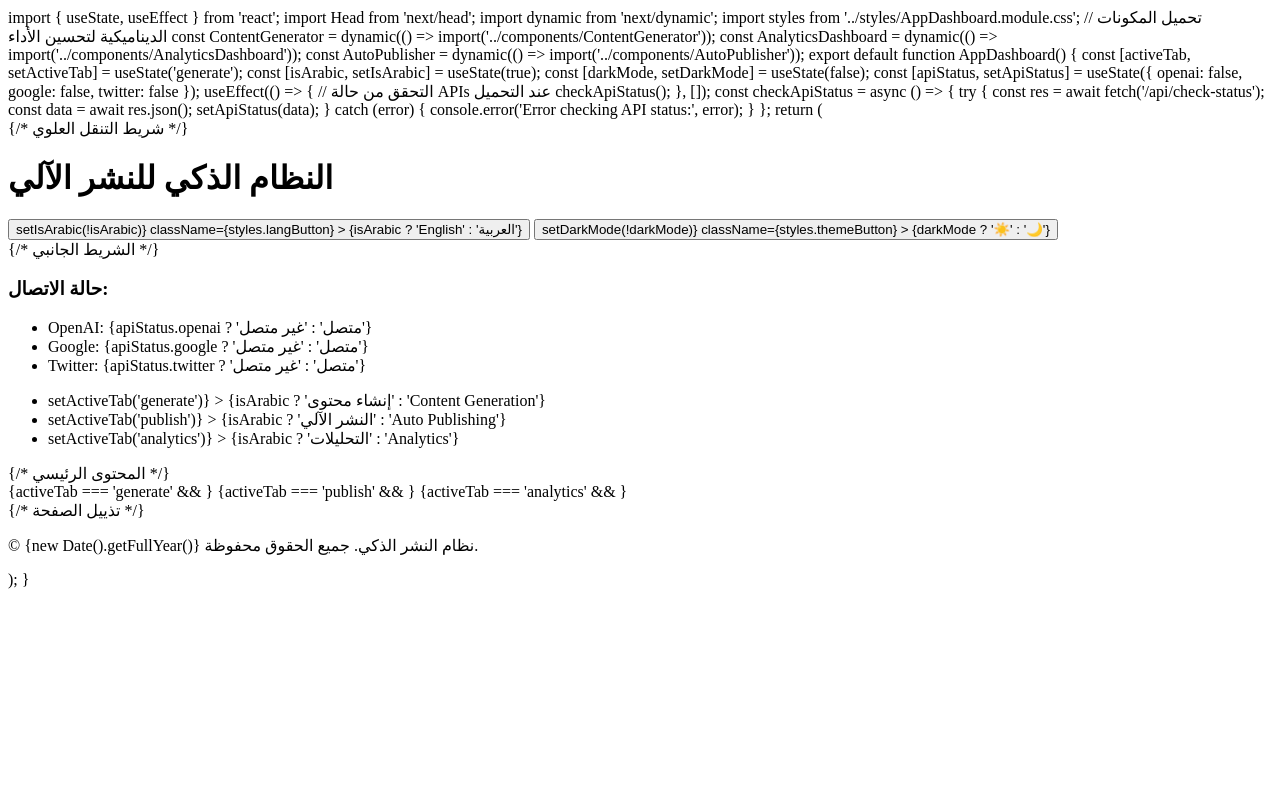
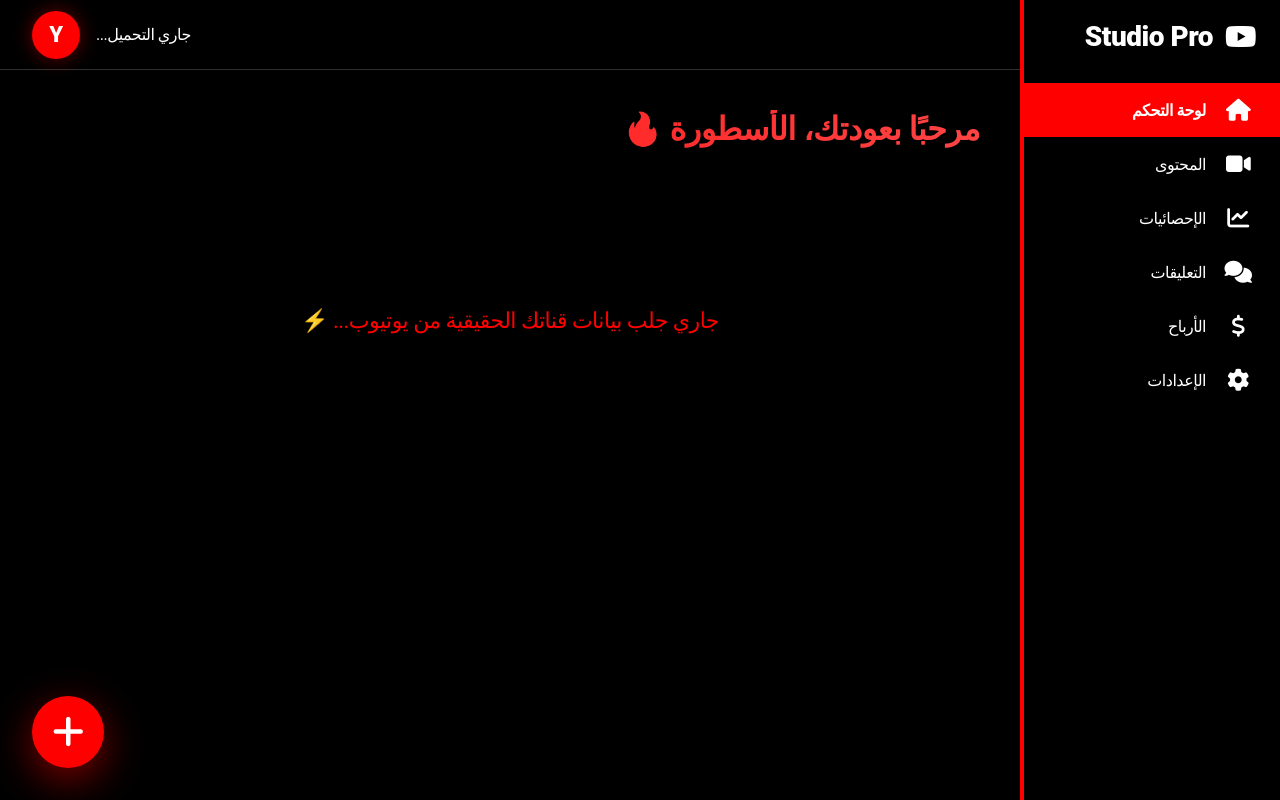
Before and after one commit to sal3023/youtube-studio-p, a plain HTML site: page index.html in a window 1280 px wide. Drawn offline with Linux system fonts and the light colour scheme.

Commit message:
Update index.html

```diff
--- a/index.html
+++ b/index.html
@@ -1,119 +1,90 @@
-import { useState, useEffect } from 'react';
-import Head from 'next/head';
-import dynamic from 'next/dynamic';
-import styles from '../styles/AppDashboard.module.css';
+<!DOCTYPE html>
+<html lang="ar" dir="rtl">
+<head>
+  <meta charset="UTF-8" />
+  <meta name="viewport" content="width=device-width, initial-scale=1.0 maximum-scale=1.0, user-scalable=no" />
+  <title>YouTube Studio Pro • 2025 Edition</title>
+  <meta name="description" content="أجمل وأقوى لوحة تحكم يوتيوب في العالم - صنع في السعودية 🇸🇦" />
 
-// تحميل المكونات الديناميكية لتحسين الأداء
-const ContentGenerator = dynamic(() => import('../components/ContentGenerator'));
-const AnalyticsDashboard = dynamic(() => import('../components/AnalyticsDashboard'));
-const AutoPublisher = dynamic(() => import('../components/AutoPublisher'));
+  <!-- PWA Manifest مدمج -->
+  <link rel="manifest" href="data:application/manifest+json,{%22name%22:%22YouTube%20Studio%20Pro%22,%22short_name%22:%22StudioPro%22,%22start_url%22:%22/%22,%22display%22:%22standalone%22,%22background_color%22:%22%23000000%22,%22theme_color%22:%22%23ff0000%22,%22icons%22:[{%22src%22:%22https://sal3023.github.io/youtube-studio-p/icon-192.png%22,%22sizes%22:%22192x192%22,%22type%22:%22image/png%22},{%22src%22:%22https://sal3023.github.io/youtube-studio-p/icon-512.png%22,%22sizes%22:%22512x512%22,%22type%22:%22image/png%22}]}" />
 
-export default function AppDashboard() {
-  const [activeTab, setActiveTab] = useState('generate');
-  const [isArabic, setIsArabic] = useState(true);
-  const [darkMode, setDarkMode] = useState(false);
-  const [apiStatus, setApiStatus] = useState({
-    openai: false,
-    google: false,
-    twitter: false
-  });
+  <link rel="icon" href="https://sal3023.github.io/youtube-studio-p/favicon.ico" />
+  <link rel="apple-touch-icon" href="https://sal3023.github.io/youtube-studio-p/icon-512.png" />
 
-  useEffect(() => {
-    // التحقق من حالة APIs عند التحميل
-    checkApiStatus();
-  }, []);
+  <link rel="preload" href="https://cdnjs.cloudflare.com/ajax/libs/font-awesome/6.6.0/css/all.min.css" as="style" onload="this.onload=null;this.rel='stylesheet'" />
+  <noscript><link rel="stylesheet" href="https://cdnjs.cloudflare.com/ajax/libs/font-awesome/6.6.0/css/all.min.css"></noscript>
 
-  const checkApiStatus = async () => {
-    try {
-      const res = await fetch('/api/check-status');
-      const data = await res.json();
-      setApiStatus(data);
-    } catch (error) {
-      console.error('Error checking API status:', error);
-    }
-  };
+  <style>
+    :root{--yt-red:#ff0000;--bg:#000;--surface:#121212;--card:#1f1f1f;--text:#fff;--text2:#aaa;--border:#303030}
+    *{margin:0;padding:0;box-sizing:border-box}
+    body{font-family:'Roboto','Geeza Pro',system-ui,sans-serif;background:#000;color:#fff;overflow:hidden;height:100dvh;letter-spacing:-0.5px}
+    .app{display:flex;height:100dvh}
+    .sidebar{width:260px;background:#000;border-left:4px solid var(--yt-red);padding:20px 0;position:fixed;height:100%;z-index:1000;overflow-y:auto}
+    .logo{padding:0 24px 30px;font-size:28px;font-weight:900;display:flex;align-items:center;gap:12px;color:#fff}
+    .nav-item{padding:16px 28px;display:flex;align-items:center;gap:18px;cursor:pointer;transition:all .3s cubic-bezier(.4,0,.2,1);font-weight:500}
+    .nav-item:hover{background:#333}
+    .nav-item.active{background:var(--yt-red);color:#fff;font-weight:700}
+    .nav-item i{font-size:22px;width:28px;text-align:center}
+    .main{margin-right:260px;flex:1;background:var(--bg)}
+    .header{height:70px;background:rgba(0,0,0,.8);backdrop-filter:blur(20px);border-bottom:1px solid var(--border);display:flex;align-items:center;justify-content:space-between;padding:0 32px;position:sticky;top:0;z-index:999}
+    .channel-info{display:flex;align-items:center;gap:16px}
+    .avatar{width:48px;height:48px;border-radius:50%;background:var(--yt-red);display:flex;align-items:center;justify-content:center;font-weight:900;font-size:22px;box-shadow:0 0 20px rgba(255,0,0,.4)}
+    .content{padding:40px}
+    .welcome{font-size:32px;font-weight:800;margin-bottom:40px;background:linear-gradient(90deg,#ff0000,#ff4444);-webkit-background-clip:text;-webkit-text-fill-color:transparent}
+    .grid{display:grid;grid-template-columns:repeat(auto-fit,minmax(340px,1fr));gap:28px}
+    .stat-card{background:var(--card);border-radius:20px;padding:32px;border:1px solid var(--border);transition:all .4s ease;position:relative;overflow:hidden}
+    .stat-card::before{content:'';position:absolute;top:0;left:0;right:0;height:4px;background:var(--yt-red)}
+    .stat-card:hover{transform:translateY(-12px);box-shadow:0 20px 40px rgba(255,0,0,.3)}
+    .stat-title{font-size:15px;color:var(--text2);margin-bottom:12px;font-weight:500}
+    .stat-number{font-size:48px;font-weight:900;margin:12px 0}
+    .stat-change{font-size:15px;font-weight:600}
+    .positive{color:#00ff88}
+    .loading{text-align:center;padding:120px 20px;font-size:22px;color:var(--yt-red)}
+    .upload-fab{position:fixed;bottom:32px;left:32px;width:72px;height:72px;background:var(--yt-red);border-radius:50%;display:flex;align-items:center;justify-content:center;font-size:36px;box-shadow:0 12px 40px rgba(255,0,0,.5);cursor:pointer;z-index:9999;transition:all .4s cubic-bezier(.4,0,.2,1)}
+    .upload-fab:hover{transform:scale(1.15) rotate(90deg);box-shadow:0 20px 60px rgba(255,0,0,.6)}
+  </style>
+</head>
+<body>
 
-  return (
-    <div className={`${styles.container} ${darkMode ? styles.dark : ''}`}>
-      <Head>
-        <title>لوحة تحكم النشر الآلي</title>
-        <meta name="description" content="نظام النشر الآلي المتكامل بالذكاء الاصطناعي" />
-        <meta name="viewport" content="width=device-width, initial-scale=1" />
-      </Head>
+<div class="app">
+  <div class="sidebar">
+    <div class="logo"><i class="fab fa-youtube"></i> Studio Pro</div>
+    <div class="nav-item active"><i class="fas fa-home"></i> لوحة التحكم</div>
+    <div class="nav-item"><i class="fas fa-video"></i> المحتوى</div>
+    <div class="nav-item"><i class="fas fa-chart-line"></i> الإحصائيات</div>
+    <div class="nav-item"><i class="fas fa-comments"></i> التعليقات</div>
+    <div class="nav-item"><i class="fas fa-dollar-sign"></i> الأرباح</div>
+    <div class="nav-item"><i class="fas fa-cog"></i> الإعدادات</div>
+  </div>
 
-      {/* شريط التنقل العلوي */}
-      <header className={styles.header}>
-        <div className={styles.logo}>
-          <h1>النظام الذكي للنشر الآلي</h1>
-        </div>
+  <div class="main">
+    <div class="header">
+      <div></div>
+      <div class="channel-info">
+        <div id="channelName">جاري التحميل...</div>
+        <div class="avatar" id="avatarLetter">Y</div>
+      </div>
+    </div>
 
-        <div className={styles.controls}>
-          <button
-            onClick={() => setIsArabic(!isArabic)}
-            className={styles.langButton}
-          >
-            {isArabic ? 'English' : 'العربية'}
-          </button>
+    <div class="content">
+      <h1 class="welcome">مرحبًا بعودتك، <span id="creatorName">الأسطورة</span> 🔥</h1>
 
-          <button
-            onClick={() => setDarkMode(!darkMode)}
-            className={styles.themeButton}
-          >
-            {darkMode ? '☀️' : '🌙'}
-          </button>
-        </div>
-      </header>
+      <div class="grid" id="statsGrid">
+        <div class="loading">جاري جلب بيانات قناتك الحقيقية من يوتيوب... ⚡</div>
+      </div>
+    </div>
+  </div>
+</div>
 
-      {/* الشريط الجانبي */}
-      <nav className={styles.sidebar}>
-        <div className={styles.apiStatus}>
-          <h3>حالة الاتصال:</h3>
-          <ul>
-            <li className={apiStatus.openai ? styles.online : styles.offline}>
-              OpenAI: {apiStatus.openai ? 'متصل' : 'غير متصل'}
-            </li>
-            <li className={apiStatus.google ? styles.online : styles.offline}>
-              Google: {apiStatus.google ? 'متصل' : 'غير متصل'}
-            </li>
-            <li className={apiStatus.twitter ? styles.online : styles.offline}>
-              Twitter: {apiStatus.twitter ? 'متصل' : 'غير متصل'}
-            </li>
-          </ul>
-        </div>
+<div class="upload-fab" onclick="alert('ميزة رفع الفيديو قادمة قريبًا جدًا 🔥')">
+  <i class="fas fa-plus"></i>
+</div>
 
-        <ul className={styles.menu}>
-          <li
-            className={activeTab === 'generate' ? styles.active : ''}
-            onClick={() => setActiveTab('generate')}
-          >
-            {isArabic ? 'إنشاء محتوى' : 'Content Generation'}
-          </li>
-          <li
-            className={activeTab === 'publish' ? styles.active : ''}
-            onClick={() => setActiveTab('publish')}
-          >
-            {isArabic ? 'النشر الآلي' : 'Auto Publishing'}
-          </li>
-          <li
-            className={activeTab === 'analytics' ? styles.active : ''}
-            onClick={() => setActiveTab('analytics')}
-          >
-            {isArabic ? 'التحليلات' : 'Analytics'}
-          </li>
-        </ul>
-      </nav>
-
-      {/* المحتوى الرئيسي */}
-      <main className={styles.mainContent}>
-        {activeTab === 'generate' && <ContentGenerator isArabic={isArabic} />}
-        {activeTab === 'publish' && <AutoPublisher isArabic={isArabic} />}
-        {activeTab === 'analytics' && <AnalyticsDashboard isArabic={isArabic} />}
-      </main>
-
-      {/* تذييل الصفحة */}
-      <footer className={styles.footer}>
-        <p>© {new Date().getFullYear()} نظام النشر الذكي. جميع الحقوق محفوظة.</p>
-      </footer>
-    </div>
-  );
-}
+<script src="https://apis.google.com/js/api.js"></script>
+<script>
+  // ←←←←←←←←←←←←←←←←←←←←←←←←←←←←←←←←←←←←←←←←←
+  // ضع هنا بياناتك أنت فقط يا ملك العالم
+  const API_KEY = "YOUR_API_KEY_HERE";
+  const CHANNEL_ID = "YOUR_CHANNEL_ID_HERE";
+  //
```
